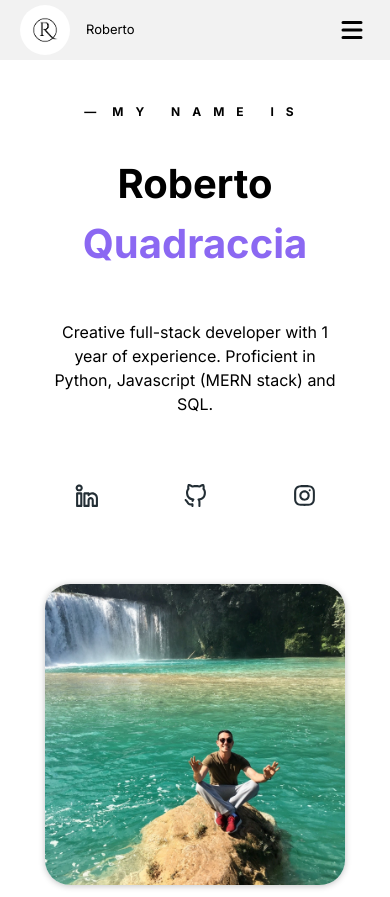
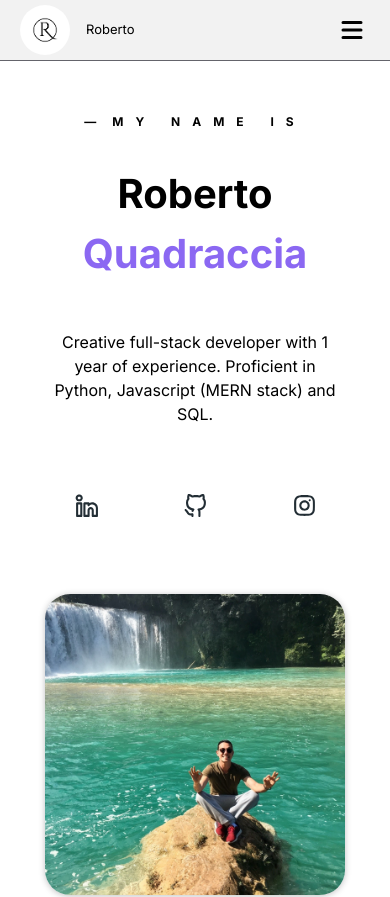
Before and after one commit to Super-robbin/portfolio, a React (Vite) app: page / in a window 390 px wide. Shown: the top 897 px of the page. Built offline with nearby package versions, Linux system fonts and the light colour scheme; the HTML template or start-up script is replaced by a standard one.

Commit message:
Header position fixed

```diff
--- a/src/styles/header.css
+++ b/src/styles/header.css
@@ -1,10 +1,15 @@
 .header {
   display: flex;
+  position: fixed;
+  top: 0;
+  right: 0;
+  left: 0;
   justify-content: space-between;
   align-items: center;
   font-size: 1.3rem;
   padding: 0 75px;
   background-color: #f2f2f2;
+  border-bottom: 1px #64646b solid;
 }
 
 .header-logo-name {
--- a/src/styles/information.css
+++ b/src/styles/information.css
@@ -1,3 +1,7 @@
+.container-info {
+  margin-top: 90px;
+}
+
 .main {
   display: grid;
   grid-template-columns: 1fr 1fr;
@@ -38,6 +42,9 @@
 }
 
 @media screen and (max-width: 500px) {
+  .container-info {
+    margin-top: 70px;
+  }
   .main {
     padding: 0 50px 0;
   }
```
